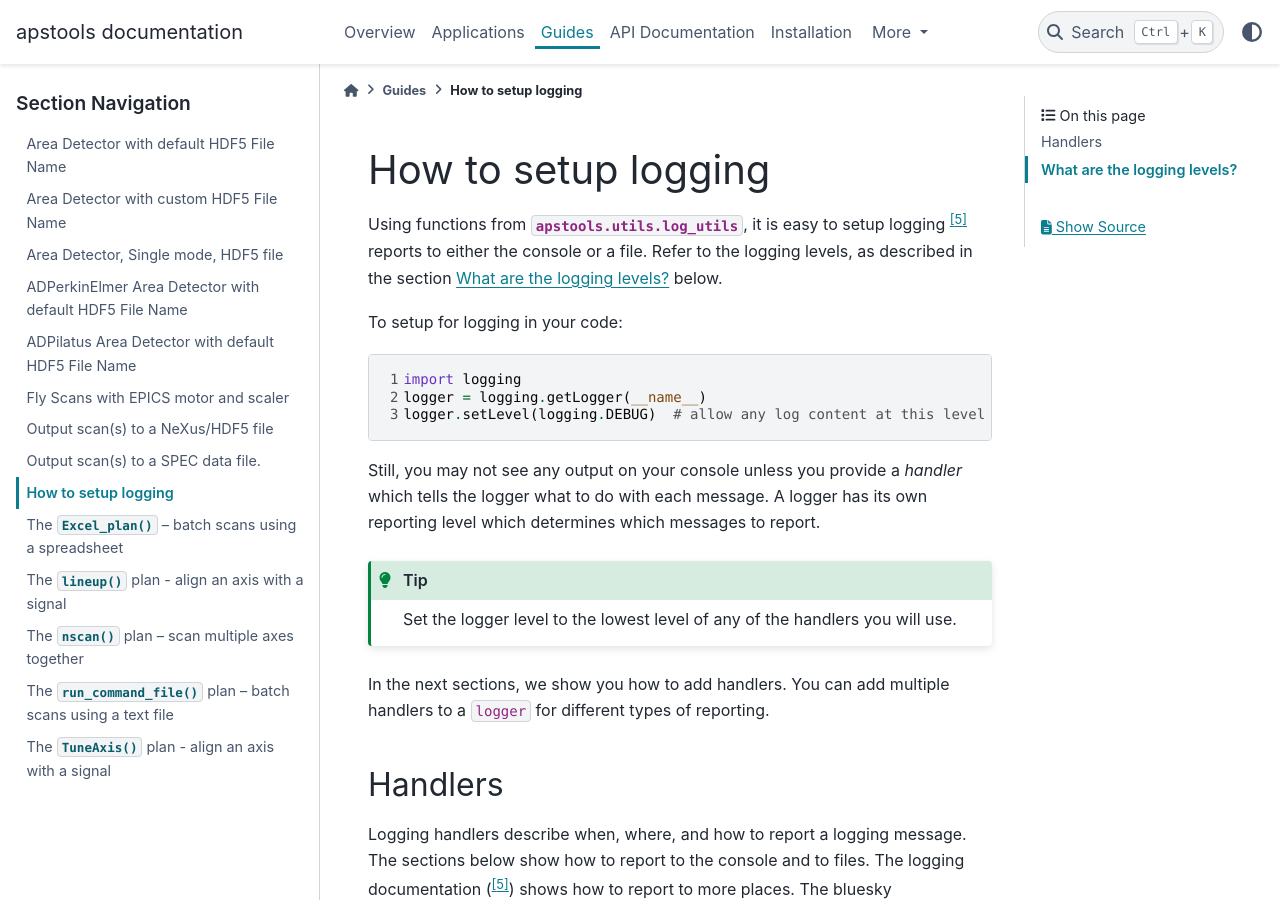
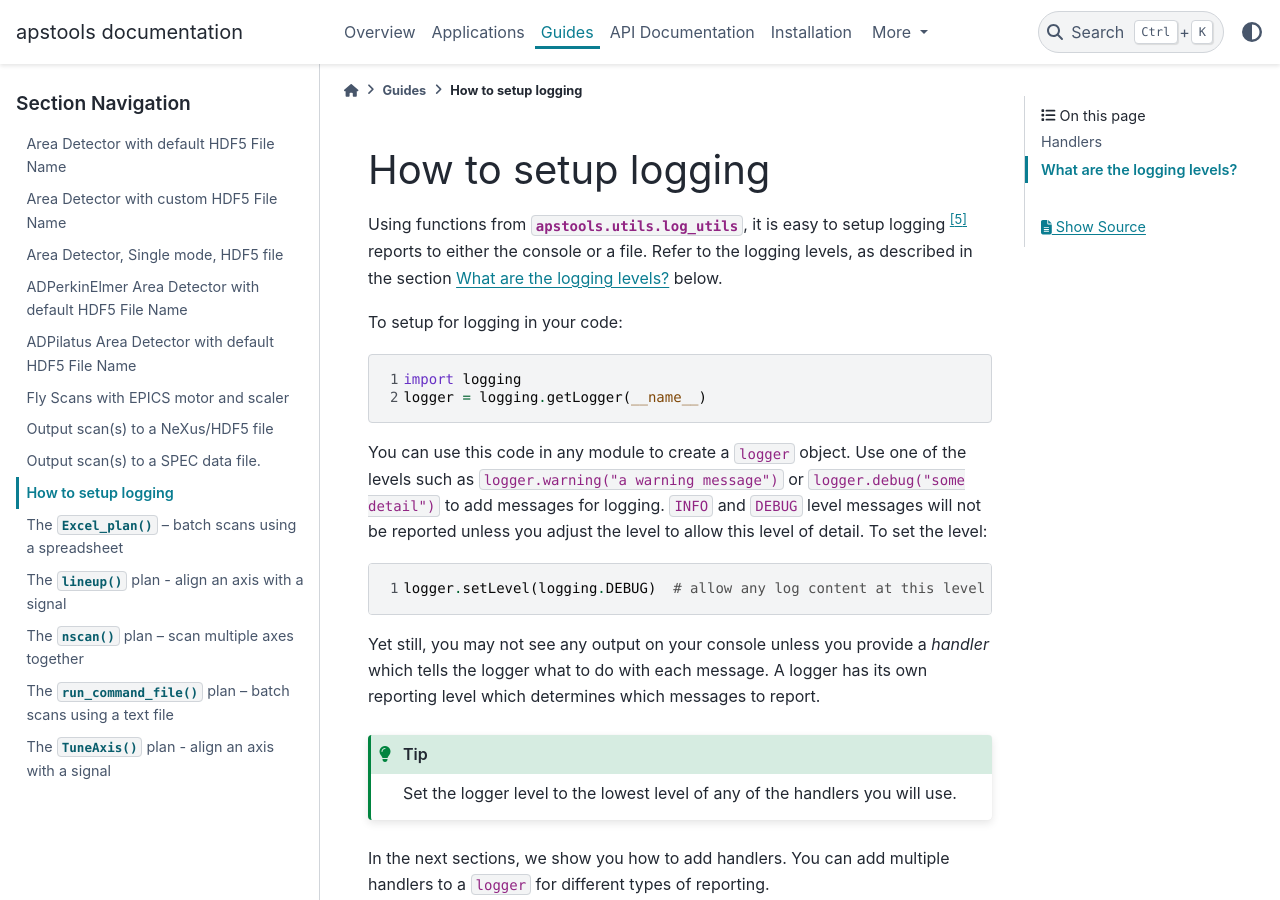
Before and after one commit to dogrecajb/apstools, a Sphinx documentation site: the page built from docs/source/examples/ho_session_logs.rst, in a window 1280 px wide and 900 px high. Built offline with Sphinx 7.4.7 and the PyData theme 0.15.4, drawn with Linux system fonts in a browser that asks for light colours; the version number could not be read and is left out.

Commit message:
DOC #750

```diff
--- a/docs/source/examples/ho_session_logs.rst
+++ b/docs/source/examples/ho_session_logs.rst
@@ -14,11 +14,21 @@ To setup for logging in your code:
 
     import logging
     logger = logging.getLogger(__name__)
+
+You can use this code in any module to create a ``logger`` object. Use one of
+the levels such as ``logger.warning("a warning message")`` or
+``logger.debug("some detail")`` to add messages for logging.  ``INFO`` and
+``DEBUG`` level messages will not be reported unless you adjust the level to
+allow this level of detail. To set the level:
+
+.. code-block:: python
+    :linenos:
+
     logger.setLevel(logging.DEBUG)  # allow any log content at this level
 
-Still, you may not see any output on your console unless you provide a *handler*
-which tells the logger what to do with each message.  A logger has its own
-reporting level which determines which messages to report.
+Yet still, you may not see any output on your console unless you provide a
+*handler* which tells the logger what to do with each message.  A logger has its
+own reporting level which determines which messages to report.
 
 .. tip:: Set the logger level to the lowest level of any of the handlers you will use.
 
```
